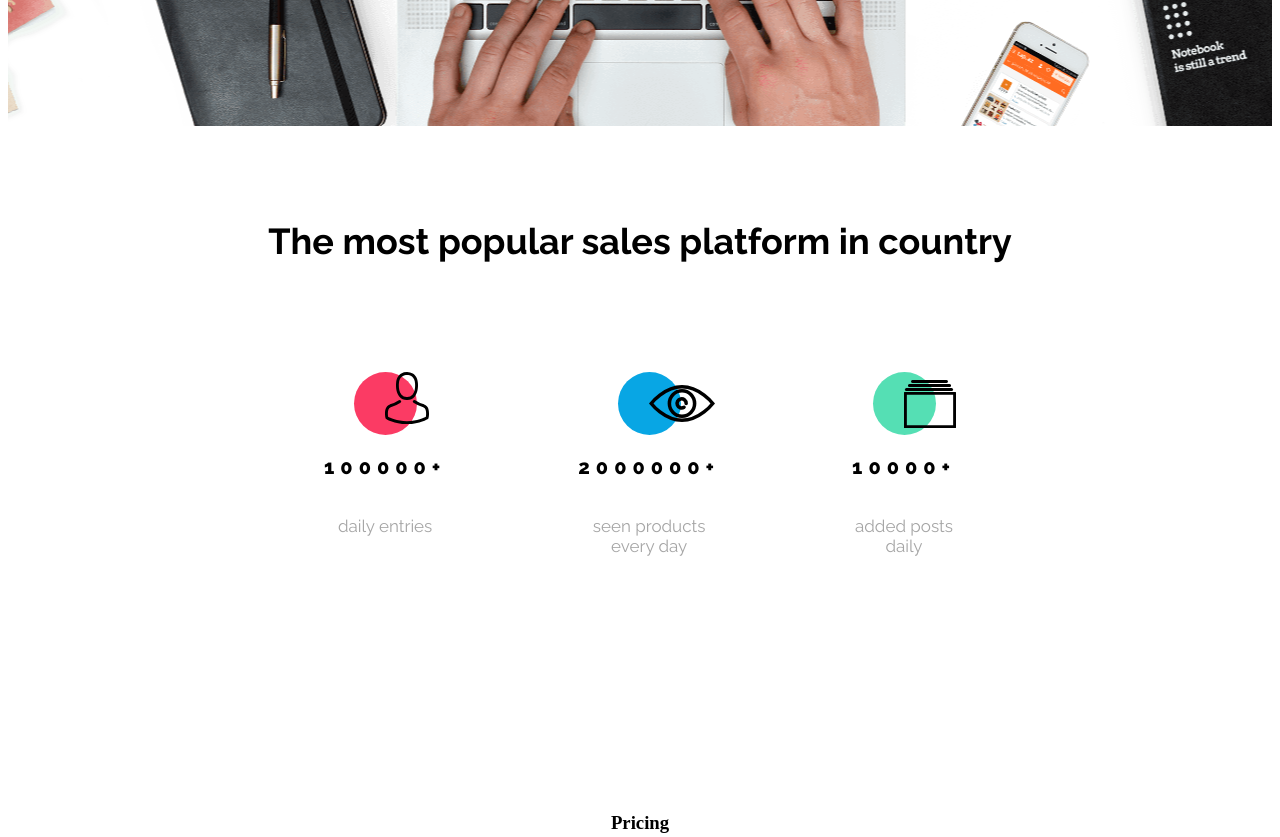
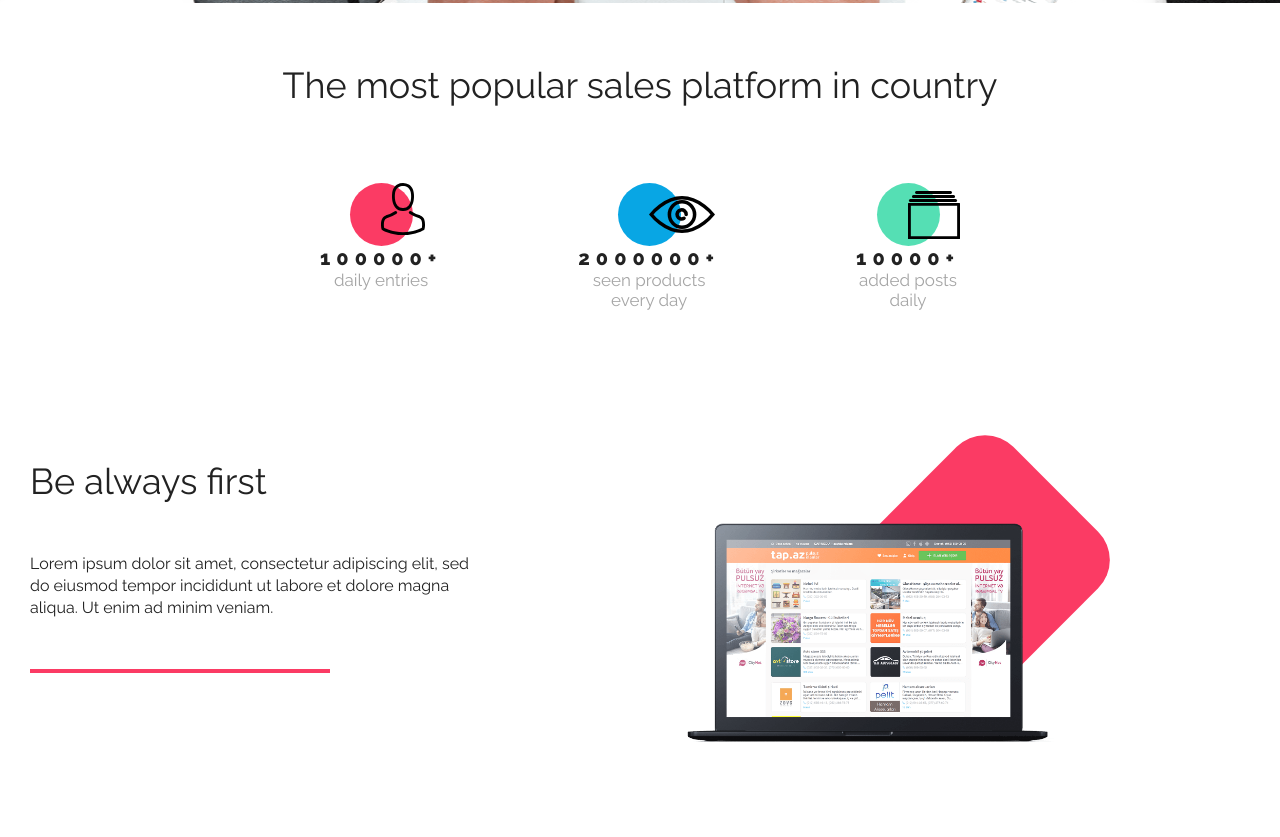
Before and after one commit to Mankowski92/BestShop-LandingPage, a website: page Public/index.html in a window 1280 px wide. Shown: the part 770-1607 px from the top of the page. Drawn offline with nearby package versions, Linux system fonts and the light colour scheme.

Commit message:
scss update

```diff
--- a/Public/index.html
+++ b/Public/index.html
@@ -5,6 +5,7 @@
       <meta name="viewport"
          content="width=device-width, user-scalable=no, initial-scale=1.0, maximum-scale=1.0, minimum-scale=1.0">
       <meta http-equiv="X-UA-Compatible" content="ie=edge">
+      <link rel="stylesheet" href="../scss/reset.css">
       <link rel="stylesheet" href="../css/style.css">
       <link href="https://fonts.googleapis.com/css?family=Open+Sans:300,400,600,700|Raleway:300,400,700,800&display=swap&subset=latin-ext" rel="stylesheet">
       <title>Marcin Mańkowski Landing Page Project</title>
@@ -61,8 +62,8 @@
          </div>
          </div>
       </section>
-      <!-- <section class="three-boxex">
-         <div class="three-boxex-box">
+      <section class="benefit">
+         <div class="benefit-box">
             <div class="first-boxie-row1">
                <h3 id="benefits">Be always first</h3>
                <p class="p-first-boxie-row1">Lorem ipsum dolor sit amet, consectetur adipiscing elit, sed do eiusmod tempor incididunt ut
@@ -71,34 +72,10 @@
             </div>
             <div class="second-boxie-row1">
                <div class="background-under-macbook"></div>
-               <img class="box-macbook-img" src="assets/Macbook.png">
+               <img class="box-macbook-img" src="../assets/Macbook.png">
             </div>
          </div>
-         <div class="three-boxex-box">
-            <div class="row2-box">
-               <div class="row2 first-boxie-row2">
-                  <div class="background-under-phone"><img class="phoneImg" src="assets/iPhone.png"></div>
-               </div>
-               <div class="row2 second-boxie-row2">
-                  <h3>Your shop is <br>where you are!</h3>
-                  <p class="p-second-boxie-row2">Lorem ipsum dolor sit amet, consectetur adipiscing elit, sed
-                     do eiusmod tempor incididunt ut labore et dolore magna aliqua. Ut enim ad minim veniam.
-                  </p>
-               </div>
-            </div>
-         </div>
-         <div class="three-boxex-box">
-            <div class="row3-first-boxie">
-               <h3>Increase recognition <br>your brand!</h3>
-               <p class="p-first-boxie-row3">
-                  Lorem ipsum dolor sit amet, consectetur adipisicing elit. Accusantium, animi aut beatae consequatur enim eveniet exercitationem facilis, fugit magni molestiae obcaecati officia quam qui quibusdam, repellat similique vel veritatis
-               </p>
-            </div>
-            <div class="row3-second-boxie">
-               <img class="row3-trumpet" src="assets/Trumpet.png">
-            </div>
-         </div>
-         </section> -->
+      </section>
       <section class="prices-conteiner">
          <h3 class="pricing-title" id="pricing">Pricing</h3>
          <div class="all-prices-box">
--- a/scss/style.scss
+++ b/scss/style.scss
@@ -170,169 +170,91 @@ body {
   }
 }
 
-/* Section icon almost done. Only icons need to be add using before pseudoemelemnts */
-
-// .three-boxes {
-//   width: 100%;
-//   height: 100%;
-// }
-
-// .three-boxex-box {
-//   display: flex;
-//   justify-content: space-between;
-//   background-color: white;
-//   padding: 30px;
-//   margin-bottom: 100px;
-//   height: 370px;
-// }
-
-// h3 {
-//   font-family: 'Raleway', sans-serif;
-//   font-size: 2.25rem;
-//   line-height: 2.6875rem;
-//   letter-spacing: 0;
-// }
-
-// .p-first-boxie-row1 {
-//   font-family: 'Raleway', sans-serif;
-//   line-height: 1.375rem;
-//   padding: 50px 150px 0 0;
-//   position: relative;
-// }
-
-// .p-first-boxie-row1::after {
-//   content: '';
-//   border-bottom: 4px solid #fb3b64;
-//   display: block;
-//   position: absolute;
-//   width: 300px;
-//   padding-top: 50px;
-// }
-
-// .second-boxie-row1 {
-//   display: flex;
-//   width: 50%;
-//   position: relative;
-// }
-
-// .first-boxie-row1 {
-//   display: flex;
-//   width: 50%;
-//   flex-direction: column;
-// }
-
-// .background-under-macbook {
-//   /* TU DODAŁEM KSZTAŁT POD OBRAZEK MACBOOKA */
-//   position: absolute;
-//   height: 200px;
-//   width: 200px;
-//   background-color: #fb3b64;
-//   border-radius: 40px;
-//   transform: rotate(-45deg);
-//   right: 165px;
-// }
-
-// .box-macbook-img {
-//   display: flex;
-//   margin: 60px 30px 30px 30px;
-//   width: 65%;
-//   position: relative;
-// }
-
-// .row2-box {
-//   display: flex;
-//   padding-top: 40px;
-// }
-
-// .first-boxie-row2 {
-//   width: 50%;
-//   position: relative;
-// }
-
-// .background-under-phone {
-//   /* TU DODAŁEM KSZTAŁT POD OBRAZEK IPHONA */
-//   position: absolute;
-//   height: 285px;
-//   width: 285px;
-//   background-color: #08a6e4;
-//   border-radius: 50%;
-//   right: 280px;
-//   bottom: 2px;
-// }
-
-// .second-boxie-row2 {
-//   width: 50%;
-//   padding-left: 150px;
-// }
-
-// .phoneImg {
-//   width: 100%;
-//   margin: 0 70px;
-//   // position: relative;
-//   height: 100%;
-// }
-
-// .p-second-boxie-row2 {
-//   font-family: 'Raleway', sans-serif;
-//   line-height: 1.375rem;
-//   padding: 50px 30px 50px 0;
-// }
-
-// .p-second-boxie-row2::after {
-//   content: '';
-//   border-bottom: 4px solid #08a6e4;
-//   display: block;
-//   position: absolute;
-//   width: 300px;
-//   padding-top: 50px;
-// }
-
-// .row3-box {
-//   display: flex;
-//   justify-content: space-between;
-//   width: 100%;
-//   height: 370px;
-// }
-
-// .row3-first-boxie {
-//   width: 50%;
-//   height: 370px;
-//   padding: 70px 30px;
-//   background-color: white;
-// }
-
-// .row3-second-boxie {
-//   width: 40%;
-//   height: 100%;
-//   background-color: #55dfb4;
-//   position: relative;
-// }
-
-// .row3-trumpet {
-//   position: absolute;
-//   width: 70%;
-//   height: 70%;
-//   top: 50%;
-//   left: 50%;
-//   transform: translate(-50%, -50%);
-// }
-
-// .p-first-boxie-row3 {
-//   font-family: 'Raleway', sans-serif;
-//   line-height: 1.375rem;
-//   padding-top: 50px;
-// }
-
-// .p-first-boxie-row3::after {
-//   content: '';
-//   border-bottom: 4px solid #55dfb4;
-//   display: block;
-//   position: absolute;
-//   width: 300px;
-//   padding-top: 50px;
-// }
-
-// KONTENER Z CENAMI I PAKIETAMI
+.benefit {
+  width: 100%;
+  .benefit-box {
+    display: flex;
+    justify-content: space-between;
+    background-color: white;
+    padding: 30px;
+    margin-bottom: 100px;
+    width: 100%;
+    height: 100%;
+    .first-boxie-row1 {
+      display: flex;
+      width: 50%;
+      flex-direction: column;
+      h3 {
+        font-family: 'Raleway', sans-serif;
+        font-size: 2.25rem;
+        line-height: 2.6875rem;
+        letter-spacing: 0;
+      }
+      .p-first-boxie-row1 {
+        font-family: 'Raleway', sans-serif;
+        line-height: 1.375rem;
+        padding: 50px 150px 0 0;
+        position: relative;
+      }
+      @media (max-width: 980px) {
+        .p-first-boxie-row1 {
+          padding: 50px 0 0 0;
+        }
+      }
+      .p-first-boxie-row1::after {
+        content: '';
+        border-bottom: 4px solid #fb3b64;
+        display: block;
+        position: absolute;
+        width: 300px;
+        padding-top: 50px;
+      }
+    }
+    @media (max-width: 980px) {
+      .first-boxie-row1 {
+        width: 100%;
+      }
+    }
+    .second-boxie-row1 {
+      display: flex;
+      width: 50%;
+      position: relative;
+      .background-under-macbook {
+        position: absolute;
+        height: 200px;
+        width: 200px;
+        background-color: #fb3b64;
+        border-radius: 40px;
+        transform: rotate(-45deg);
+        right: 165px;
+      }
+      @media (min-width: 780px) and (max-width: 980px) {
+        .background-under-macbook {
+          height: 175px;
+          width: 175px;
+          border-radius: 35px;
+        }
+      }
+      .box-macbook-img {
+        display: flex;
+        margin: 60px 30px 30px 30px;
+        width: 65%;
+        position: relative;
+      }
+    }
+    @media (max-width: 980px) {
+      .second-boxie-row1 {
+        width: 100%;
+        padding-top: 70px;
+      }
+    }
+  }
+  @media (max-width: 980px) {
+    .benefit-box {
+      flex-direction: column;
+    }
+  }
+}
 
 .prices-conteiner {
   margin: 0 12%;
@@ -450,8 +372,6 @@ body {
   }
 }
 
-//formularz
-
 .form-and-quest-container {
   width: 70%;
   margin: auto;
@@ -546,7 +466,7 @@ body {
       }
       @media (max-width: 570px) {
         .p-label {
-          margin: 40px 0 40px 10px;
+          margin: 0 0 40px 30px;
         }
       }
     }
@@ -563,6 +483,11 @@ body {
       line-height: 18px;
       color: white;
       border: none;
+    }
+    @media (max-width: 600px) {
+      .form-btn {
+        padding: 15px 40px;
+      }
     }
     .form-btn:focus {
       outline: none;
@@ -581,7 +506,6 @@ body {
   }
 }
 
-// Footer
 footer {
   .footer-container {
     box-shadow: 0 -5px 40px #00000029;
--- a/server.js
+++ b/server.js
@@ -40,7 +40,7 @@ app.post("/send", (req, res) => {
     console.log(data);
     const mail = {
       sender: `${data.name} <${data.email}>`,
-      to: process.env.EMAIL, // receiver email,
+      to: process.env.EMAIL,
       subject: "New contact request",
       text: `${data.name} <${data.email}> \n${data.message}`,
     };
```
Also changed, not shown: css/style.css.
